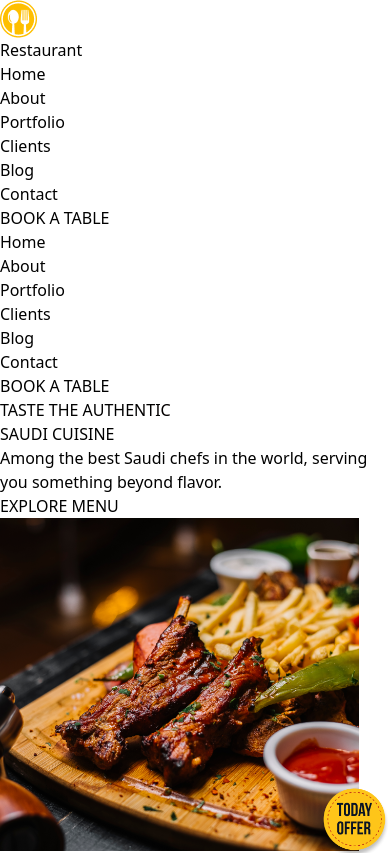
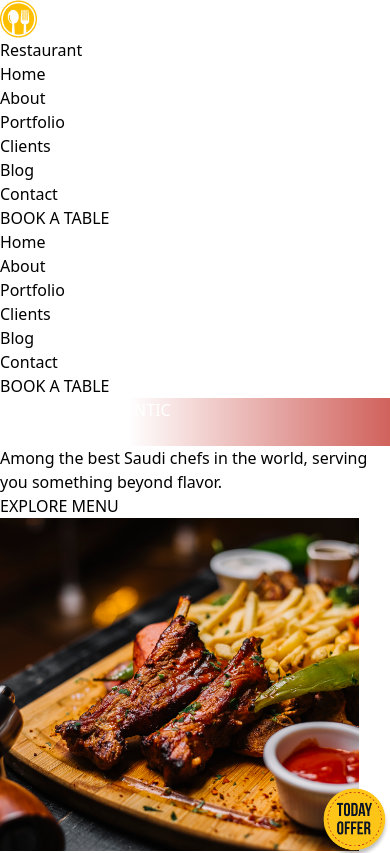
Before and after one commit to NurMuhammadCSE/Restaurant, a React (Vite) app: page / in a window 390 px wide. Shown: the top 853 px of the page. Built offline with nearby package versions, Linux system fonts and the light colour scheme.

Commit message:
Popular Page Responsive

```diff
--- a/src/components/Home/Banner/Banner.tsx
+++ b/src/components/Home/Banner/Banner.tsx
@@ -10,11 +10,11 @@ const Banner = () => {
           <div className="flex md:w-1/2 flex-col gap-4 z-10 md:text-left">
             {/* Headline Text */}
             <h1
-              className="text-white absolute -pb-[300px] text-4xl sm:text-5xl md:text-6xl lg:text-[80px] font-bold leading-tight md:leading-[100px] tracking-tight"
+              className="text-transparent bg-clip-text absolute text-4xl sm:text-5xl md:text-6xl lg:text-[80px] font-bold leading-tight md:leading-[100px] tracking-tight"
               style={{
+                color:"white",
                 background:
                   "linear-gradient(90deg, rgba(189, 31, 23, 0) 32.88%, rgba(189, 31, 23, 0.7) 100%)",
-                WebkitBackgroundClip: "text", // For Safari support
               }}
             >
               TASTE THE AUTHENTIC <br className="hidden md:block" />
--- a/src/components/Home/PopularFood/PopularFood.tsx
+++ b/src/components/Home/PopularFood/PopularFood.tsx
@@ -16,7 +16,7 @@ const PopularFood = () => {
     <div>
       {/* Popular Food Items */}
       <div className="bg-[#fbf7f2]">
-        <section className="p-5 lg:p-28 h-[710px] font-sans w-full max-w-7xl px-4 lg:px-8 py-8 lg:py-16 mx-auto">
+        <section className="p-5 lg:p-28 h-auto font-sans w-full max-w-7xl px-4 lg:px-8 py-8 lg:py-16 mx-auto">
           {/* Section Header */}
           <div className="flex flex-col lg:flex-row justify-between items-center mb-10 lg:mb-20 gap-5 lg:gap-0">
             {/* Left Content: Header Text */}
@@ -41,11 +41,10 @@ const PopularFood = () => {
           </div>
 
           {/* Food Items Section */}
-
           <div className="slider-container">
             <Slider {...settings}>
               <div>
-                <div className="food-items grid grid-cols-1 sm:grid-cols-2 lg:grid-cols-4 gap-6 mx-auto">
+                <div className="food-items grid grid-cols-1 sm:grid-cols-2 md:grid-cols-3 lg:grid-cols-4 gap-6 mx-auto">
                   {/* Food Item Card */}
                   <div className="food-item bg-white w-full h-[300px] p-8 shadow-lg rounded-lg text-center flex flex-col items-center">
                     <img
@@ -109,7 +108,7 @@ const PopularFood = () => {
                 </div>
               </div>
               <div>
-                <div className="food-items grid grid-cols-1 sm:grid-cols-2 lg:grid-cols-4 gap-6 mx-auto">
+                <div className="food-items grid grid-cols-1 sm:grid-cols-2 md:grid-cols-3 lg:grid-cols-4 gap-6 mx-auto">
                   {/* Food Item Card */}
                   <div className="food-item bg-white w-full h-[300px] p-8 shadow-lg rounded-lg text-center flex flex-col items-center">
                     <img
--- a/src/components/Home/Testimonial/Testimonial.tsx
+++ b/src/components/Home/Testimonial/Testimonial.tsx
@@ -123,8 +123,8 @@ const Testimonial = () => {
                     <p>
                       This burger delivers everything you'd want from a classic
                       cheeseburger experience. The perfectly seasoned, juicy,
-                      and cooked to a nice medium, with a subtle char that adds
-                      a smoky depth to each bite.
+                      and cooked to a nice medium, a smoky depth to each bite.
+                      .
                     </p>
                   </p>
                   <div className="flex items-center justify-between mt-28 md:mt-32 gap-4">
```
